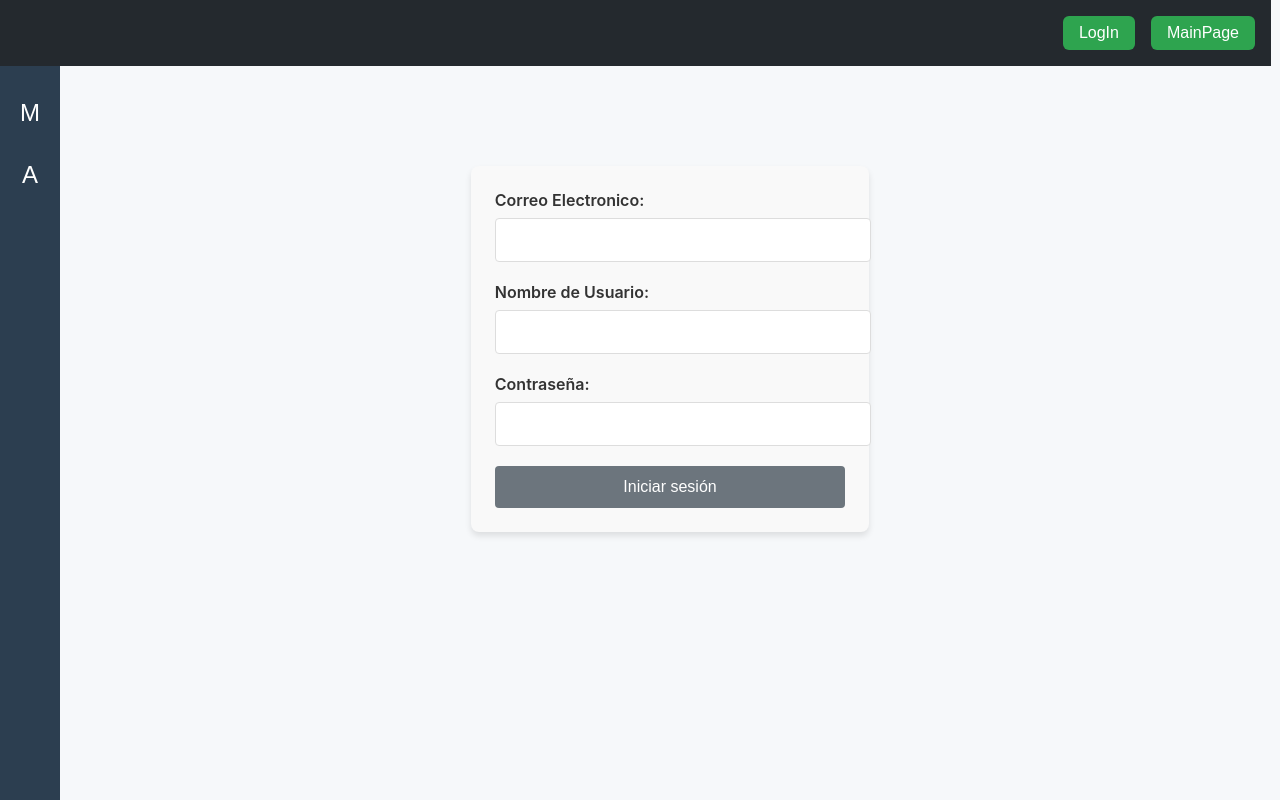
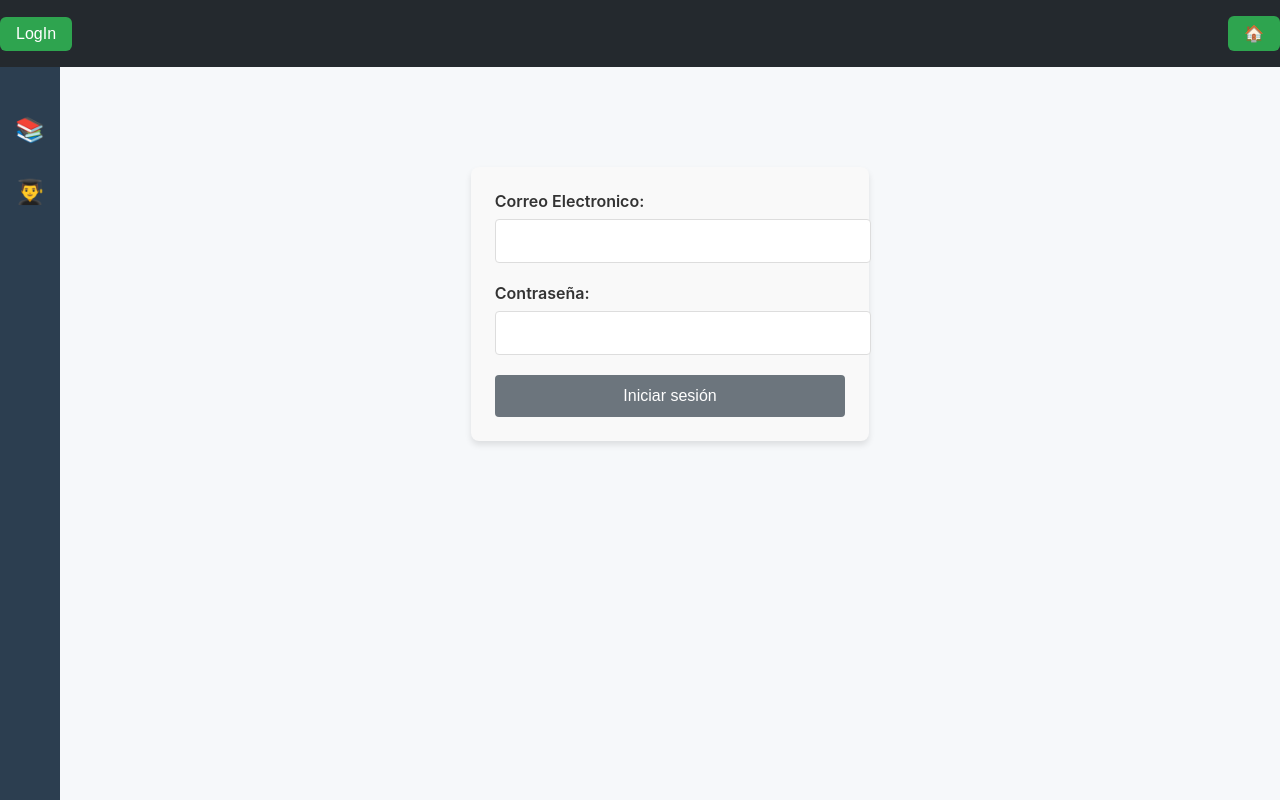
Before and after one commit to JuanerArg/oficina-de-alumnos, an Angular app: page /LoginForm in a window 1280 px wide. Built offline with nearby package versions, Linux system fonts and the light colour scheme.

Commit message:
Agregamos Sidebar semifuncional, cambiamos distribucion de header y datos de usuario

```diff
--- a/src/app/app.component.html
+++ b/src/app/app.component.html
@@ -1,13 +1,11 @@
 <main>
   <div class="app-header">
     <button routerLink="LoginForm">LogIn</button>
-    <button routerLink="MainPage">MainPage</button>
+    <button routerLink="MainPage">🏠</button>
   </div>
   <div class="app-container">
-    <div class="sidebar">
-      <button class="icon-button">M</button>
-      <button class="icon-button">A</button>
-    </div>
+    <app-sidebar class="sidebar" (categorySelected)="onCategorySelected($event)"></app-sidebar>
+    <app-sidebar-detail *ngIf="selectedCategory" [category]="selectedCategory" class="sidebar-detail"></app-sidebar-detail>
     <div class="content">
       <router-outlet></router-outlet>
     </div>
--- a/src/app/app.component.ts
+++ b/src/app/app.component.ts
@@ -2,14 +2,30 @@ import { Component } from '@angular/core';
 import { RouterOutlet ,RouterLink, RouterLinkActive } from '@angular/router';
 import { LoginFormComponent } from './login-form/login-form.component';
 import { MainPageComponent } from './main-page/main-page.component';
+import { SidebarComponent } from './sidebar/sidebar.component';
+import { SidebarDetailsComponent } from './sidebar-details/sidebar-details.component';
+import { NgFor, NgIf } from '@angular/common';
 
 @Component({
   selector: 'app-root',
   standalone: true,
-  imports: [RouterOutlet, LoginFormComponent, MainPageComponent, RouterLink, RouterLinkActive],
+  imports: [
+    RouterOutlet,
+    LoginFormComponent,
+    MainPageComponent,
+    RouterLink,
+    RouterLinkActive,
+    SidebarComponent,
+    SidebarDetailsComponent,
+    NgIf
+  ],
   templateUrl: './app.component.html',
   styleUrl: './app.component.css'
 })
 export class AppComponent {
-  title = 'oficinadealumnos';
+  selectedCategory: string | null = null;
+
+  onCategorySelected(category: string) {
+    this.selectedCategory = category;
+  }
 }
--- a/src/app/app.routes.ts
+++ b/src/app/app.routes.ts
@@ -4,6 +4,7 @@ import { LoginFormComponent } from './login-form/login-form.component';
 
 
 export const routes: Routes = [
+    { path: '', redirectTo:'MainPage', pathMatch: 'full'},
     { path: 'MainPage', component: MainPageComponent },
     { path: 'LoginForm', component: LoginFormComponent },
 ];
--- a/src/app/login-form/login-form.component.html
+++ b/src/app/login-form/login-form.component.html
@@ -6,9 +6,6 @@ definimos un handleSubmit para el form para manejar el submit
     <!-- Asignamos el Controlador de formulario Email al input con el Label de Email -->
     <label for="Email">Correo Electronico:</label>
         <input type="email" id="Email" class="form-input" formControlName="Email">
-    <!-- Asignamos el Controlador de formulario Name al input con el Label de Nombre -->
-    <label for="username">Nombre de Usuario:</label>
-        <input type="username" id="username" class="form-input" formControlName="Name">
     <!-- Asignamos el Controlador de formulario Password al input con el Label de la contraseña -->
     <label for="password">Contraseña:</label>
         <input type="password" id="password" class="form-input" formControlName="Password">
--- a/src/app/login-form/login-form.component.ts
+++ b/src/app/login-form/login-form.component.ts
@@ -12,7 +12,6 @@ import { FormControl, FormGroup, ReactiveFormsModule, Validators } from '@angula
 export class LoginFormComponent{
   //Constructor del grupo de controladores de formulario
   signInForm = new FormGroup({
-    Name: new FormControl('', Validators.required), //Controlador con validadores default
     //Controlador con validadores especificos para la estructura de Email:
     Email: new FormControl('' , [Validators.required, Validators.email]),
     //Controlador con validadores especificos para un minimo de 10 cifras/caracteres:
@@ -21,10 +20,8 @@ export class LoginFormComponent{
 
   handleSubmit(){
     //Imprimimos el tipo de dato del valor del controlador de formulario del grupo signInForm en consola
-    console.log(typeof this.signInForm.value.Name)
+    console.log(typeof this.signInForm.value.Email)
     //Imprimimos el valor del controlador de formulario del grupo signInForm en consola
-    console.log(this.signInForm.value.Name)
-    console.log(typeof this.signInForm.value.Email)
     console.log(this.signInForm.value.Email)
     console.log(typeof this.signInForm.value.Password)
     console.log(this.signInForm.value.Password)
--- /dev/null
+++ b/src/app/sidebar-details/sidebar-details.component.html
@@ -0,0 +1,5 @@
+<div class="sidebar-detail">
+    <ul>
+      <li *ngFor="let item of items">{{ item }}</li>
+    </ul>
+  </div>
--- /dev/null
+++ b/src/app/sidebar-details/sidebar-details.component.ts
@@ -0,0 +1,24 @@
+import { Component, Input } from '@angular/core';
+import { NgFor } from '@angular/common';
+
+@Component({
+  selector: 'app-sidebar-detail',
+  standalone: true,
+  imports:[
+    NgFor
+  ],
+  templateUrl: './sidebar-details.component.html',
+  styleUrls: ['./sidebar-details.component.css']
+})
+export class SidebarDetailsComponent {
+  @Input() category: string | null = null;
+
+  get items() {
+    if (this.category === 'materias') {
+      return ['Matemáticas', 'Física', 'Química']; // Ejemplo de materias
+    } else if (this.category === 'alumnos') {
+      return ['Juan', 'María', 'Pedro']; // Ejemplo de alumnos
+    }
+    return [];
+  }
+}
--- /dev/null
+++ b/src/app/sidebar/sidebar.component.css
@@ -0,0 +1,31 @@
+/* sidebar.component.css */
+
+nav ul {
+    list-style-type: none;
+    padding: 0;
+  }
+
+  nav ul li {
+    margin: 10px 0;
+  }
+
+  nav ul li a {
+    color: white;
+    text-decoration: none;
+  }
+
+  .close-button {
+    background: none;
+    border: none;
+    color: white;
+    font-size: 2rem;
+    margin-bottom: 1rem;
+    cursor: pointer;
+    display: none;
+  }
+
+  @media (max-width: 768px) {
+    .close-button {
+      display: block;
+    }
+  }
--- /dev/null
+++ b/src/app/sidebar/sidebar.component.html
@@ -0,0 +1,4 @@
+<div class="sidebar">
+    <button class="icon-button" (click)="selectCategory('materias')">📚</button>
+    <button class="icon-button" (click)="selectCategory('alumnos')">👨‍🎓</button>
+  </div>
--- /dev/null
+++ b/src/app/sidebar/sidebar.component.ts
@@ -0,0 +1,15 @@
+import { Component, Output, EventEmitter } from '@angular/core';
+
+@Component({
+  selector: 'app-sidebar',
+  standalone: true,
+  templateUrl: './sidebar.component.html',
+  styleUrls: ['./sidebar.component.css']
+})
+export class SidebarComponent {
+  @Output() categorySelected = new EventEmitter<string>();
+
+  selectCategory(category: string) {
+    this.categorySelected.emit(category);
+  }
+}
--- a/src/styles.css
+++ b/src/styles.css
@@ -1,3 +1,5 @@
+/* styles.css */
+
 app-root {
   font-family: -apple-system, BlinkMacSystemFont, "Segoe UI", Roboto, "Helvetica Neue", Arial, sans-serif;
   background-color: #f6f8fa;
@@ -8,7 +10,7 @@ app-root {
   flex-direction: column;
 }
 
-body{
+body {
   margin: 0;
 }
 
@@ -25,8 +27,8 @@ body{
   padding: 1rem;
   width: 100%;
   display: flex;
-    justify-content: right;
-    margin-right: 50px;
+  justify-content: space-between;
+  align-items: center;
   gap: 1rem;
 }
 
@@ -64,7 +66,6 @@ body{
   flex-direction: column;
   align-items: center;
   padding-top: 1rem;
-
 }
 
 .icon-button {
@@ -81,10 +82,55 @@ body{
   color: #3498db;
 }
 
+.sidebar-detail {
+  width: 200px;
+  background-color: #ecf0f1;
+  padding: 1rem;
+}
+
 .content {
-    width: calc(100% - 60px);
+  width: calc(100% - 60px - 200px);
   display: flex;
   justify-content: center;
   flex: 1;
   box-sizing: border-box;
 }
+
+@media (max-width: 768px) {
+  .app-container {
+    flex-direction: column;
+  }
+
+  .sidebar {
+    width: 100%;
+    order: 1;
+  }
+
+  .sidebar-detail {
+    width: 100%;
+    order: 2;
+  }
+
+  .content {
+    width: 100%;
+    order: 3;
+  }
+}
+
+@media (min-width: 769px) {
+  .app-container {
+    flex-direction: row;
+  }
+
+  .sidebar {
+    order: 1;
+  }
+
+  .sidebar-detail {
+    order: 2;
+  }
+
+  .content {
+    order: 3;
+  }
+}
```
Also changed, not shown: src/app/sidebar-details/sidebar-details.component.css (added), 2 other files (tests, documents, lock files or other folders). Lines whose indentation alone changed are shown as unchanged.
